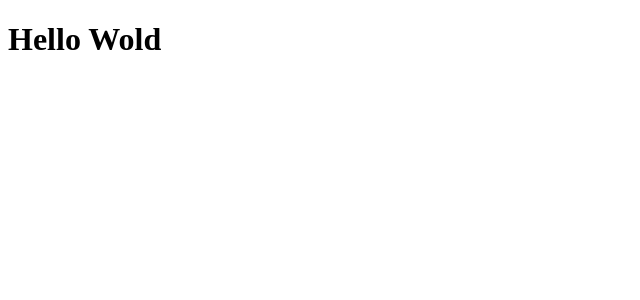
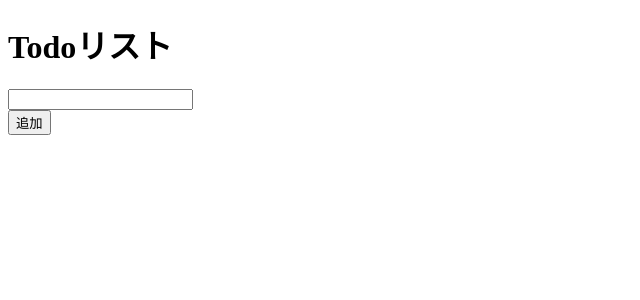
Before and after one commit to hinatha/Todo-Composition-Api-JS, a Vue app: page / in a window 1280 px wide. Shown: the top 300 px of the page, without its empty margins (0-640 px from the left). Built offline with nearby package versions, Linux system fonts and the light colour scheme.

Commit message:
composition apiを使ってtodo app実装

```diff
--- a/src/App.vue
+++ b/src/App.vue
@@ -1,25 +1,48 @@
 <template>
   <div id="app">
-    <!-- In case of reactive -->
-    <!-- {{ state.message }} -->
-    <!-- Not need to use "state." -->
-    <h1>{{ message }}</h1>
+    <h1>Todoリスト</h1>
+    <!-- "state.todo" in v-model is synchronized with the form input value -->
+    <input v-model="state.todo"><br>
+    <!-- Call addTodo method by click event -->
+    <button @click="addTodo">追加</button>
+    <ul>
+      <!-- Display state.todos with index as key -->
+      <!-- Call removeTodo method with index as an argument  -->
+      <li v-for="(todo, index) in state.todos" :key="index">
+        {{ todo }} <span @click="removeTodo(index)">X</span>
+      </li>
+    </ul>
   </div>
 </template>
 
 <script>
 // Vue which is from version 2.7 already has composition api
-// import { reactive, toRefs } from "@vue/composition-api";
-import { reactive, toRefs } from "vue";
+// FYI: https://www.npmjs.com/package/@vue/composition-api
+// import { reactive } from "@vue/composition-api";
+import { reactive } from "vue";
 export default {
+  // Composition api can define function inside setup()
   setup() {
-    // Define state by using reactive
+    // Set todo(form value), todos(todo list)
     const state = reactive({
-      message: 'Hello Wold'
+      todo: '',
+      todos: []
     })
+
+    const addTodo = () => {
+      // Add form value to todo list
+      state.todos.push(state.todo)
+      // Make form value empty
+      state.todo = ''
+    }
+
+    // splice(index: position of starting to remove, 1: the number of removing)
+    const removeTodo = index => state.todos.splice(index,1)
+
     return {
-      // Change reactive to ref
-      ...toRefs(state),
+      state,
+      addTodo,
+      removeTodo
     }
   }
 }
--- a/src/main.js
+++ b/src/main.js
@@ -6,7 +6,8 @@ import App from './App.vue'
 const app = createApp(App)
 
 // Inject CompositionApi plugin but don't need to import it
-// This Vue version already has composition api
+// Vue which is from version 2.7 already has composition api
+// FYI: https://www.npmjs.com/package/@vue/composition-api
 // app.use(CompositionApi) // Add new
 
 // Amount app like below
```
